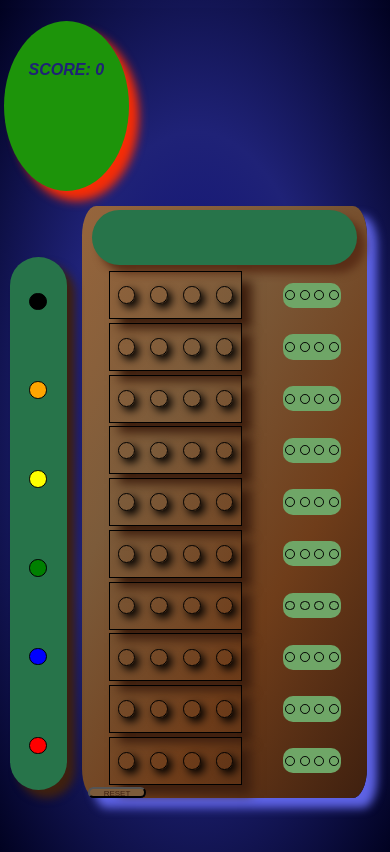
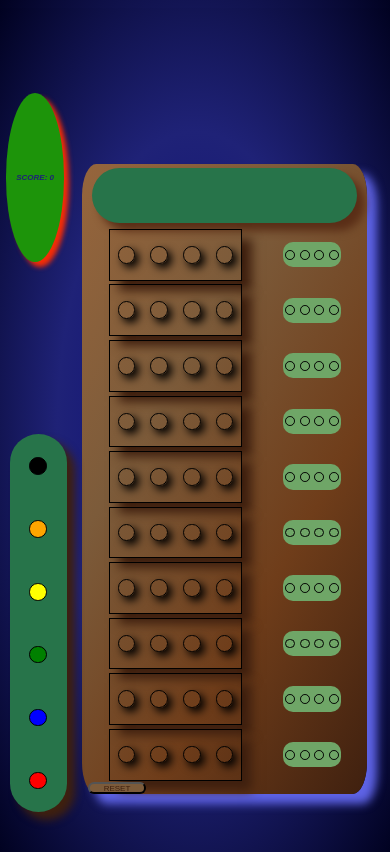
Before and after one commit to Flothar78/mastermind, a Vue app: page / in a window 390 px wide. Built offline with nearby package versions, Linux system fonts and the light colour scheme; the HTML template or start-up script is replaced by a standard one.

Commit message:
score-container adjust

```diff
--- a/src/assets/main.css
+++ b/src/assets/main.css
@@ -39,7 +39,6 @@
 }
 .score-container {
   background: hsl(112, 87%, 31%);
-  box-shadow: 10px 10px 10px rgba(253, 45, 3, 0.97);
   font-family: sans-serif;
   font-style: oblique;
   color: #1f2277;
@@ -52,8 +51,23 @@
   padding: 1vw;
   display: flex;
   flex-direction: column;
-  justify-content: space-around;
+  justify-content: center;
   align-items: center;
+}
+.continue-button {
+  height: 3vw;
+  width: 10vw;
+  box-shadow: 7px 7px 7px #1f2277;
+  border-radius: 10px;
+}
+.restart-button {
+  background-color: transparent;
+  color: blue;
+  opacity: 0.6;
+  height: 3vw;
+  width: 8vw;
+  box-shadow: 1px 1px 1px #1f2277;
+  border-radius: 10px;
 }
 .play-and-result-wrapper {
   display: flex;
@@ -124,59 +138,32 @@
   height: 3vw;
   width: 12vw;
 }
-.restart-button {
-  background-color: transparent;
-  color: blue;
-  opacity: 0.6;
-  height: 3vw;
-  width: 8vw;
-  box-shadow: 1px 1px 1px #1f2277;
-  border-radius: 10px;
-}
-.continue-button {
-  height: 3vw;
-  width: 10vw;
-  box-shadow: 7px 7px 7px #1f2277;
-  border-radius: 10px;
-}
 @media screen and (max-width: 734px) {
   #app {
     flex-direction: column-reverse;
+    position: relative;
   }
   .score-container {
-    background: hsl(112, 87%, 31%);
-    box-shadow: 10px 10px 10px rgba(253, 45, 3, 0.97);
-    font-family: sans-serif;
-    color: #1f2277;
-    font-size: 1rem;
-    font-weight: 900;
-    width: 30%;
-    height: 30%;
-    border-radius: 50%;
-    margin: 1vw;
-    padding: 1vw;
-    display: flex;
-    flex-direction: column;
-    justify-content: space-around;
-    align-items: center;
+    position: absolute;
+    box-shadow: 5px 5px 5px rgba(253, 45, 3, 0.97);
+    font-size: 0.5rem;
+    width: 15%;
+    height: 20%;
+    padding:0;
+    margin-bottom: 70vh;
+    margin-left: 1.5vw;
+  }
+  .continue-button {
+    font-size: xx-small;
+    width: 90%;
+    height: 15%;
+    box-shadow: 3px 3px 3px #1f2277;
   }
   .restart-button {
     font-size: xx-small;
-    background-color: transparent;
-    color: blue;
-    opacity: 0.6;
-    height: 3vw;
-    width: 12vw;
-    box-shadow: 1px 1px 1px #1f2277;
-    border-radius: 10px;
-    margin-top: 0.5vh;
-  }
-  .continue-button {
-    font-size: xx-small;
-    height: 3vw;
-    width: 15vw;
-    box-shadow: 3px 3px 3px #1f2277;
-    border-radius: 10px;
+    width: 70%;
+    height: 15%;
+    margin-top: 0.3vh;
   }
   .play-ground {
     position: relative;
@@ -191,7 +178,7 @@
     margin-left: 15vw;
   }
   .play-and-check-container {
-    height: 65vh;
+    height: 70vh;
     width: 100%;
     display: flex;
     justify-content: space-around;
@@ -209,10 +196,10 @@
     flex-direction: column-reverse;
     justify-content: space-around;
     align-items: center;
-    height: 90%;
+    height: 60%;
     width: 20%;
     margin-left: -20vw;
-    margin-top: 6vh;
+    margin-top: 32vh;
   }
   .peon-choice {
     border: black 0.5px solid;
@@ -239,6 +226,22 @@
   }
 }
 @media screen and (min-width: 735px) and (max-width: 999px) {
+  .score-container {
+    box-shadow: 7px 5px 7px rgba(253, 45, 3, 0.97);
+    height: 30%;
+    margin-right: 2.5vw;
+    justify-content: center;
+  }
+  .continue-button {
+    font-size: xx-small;
+    margin: 2vh 0 2vh 0;
+    width: 15vw;
+    box-shadow: 3px 3px 3px #1f2277;
+  }
+  .restart-button {
+    font-size: xx-small;
+    width: 12vw;
+  }
   .play-and-result-wrapper {
     width: 80%;
     height: 98vh;
@@ -290,6 +293,22 @@
   }
 }
 @media screen and (min-width: 1000px) {
+  .score-container {
+    box-shadow: 7px 5px 7px rgba(253, 45, 3, 0.97);
+    height: 30%;
+    margin-right: 2.5vw;
+    justify-content: center;
+  }
+  .continue-button {
+    font-size: xx-small;
+    margin: 2vh 0 2vh 0;
+    width: 15vw;
+    box-shadow: 3px 3px 3px #1f2277;
+  }
+  .restart-button {
+    font-size: xx-small;
+    width: 12vw;
+  }
   .play-ground {
     position: relative;
     display: flex;
--- a/src/views/ScoreView.vue
+++ b/src/views/ScoreView.vue
@@ -34,7 +34,7 @@ const restartGame = () => {
       type="button"
       @click="clickReplay"
     >
-      Continue ?
+      Continue
     </button>
     <button
       class="restart-button"
@@ -42,7 +42,7 @@ const restartGame = () => {
       type="button"
       @click="restartGame"
     >
-      Restart ?
+      Restart
     </button>
   </div>
 </template>
```
